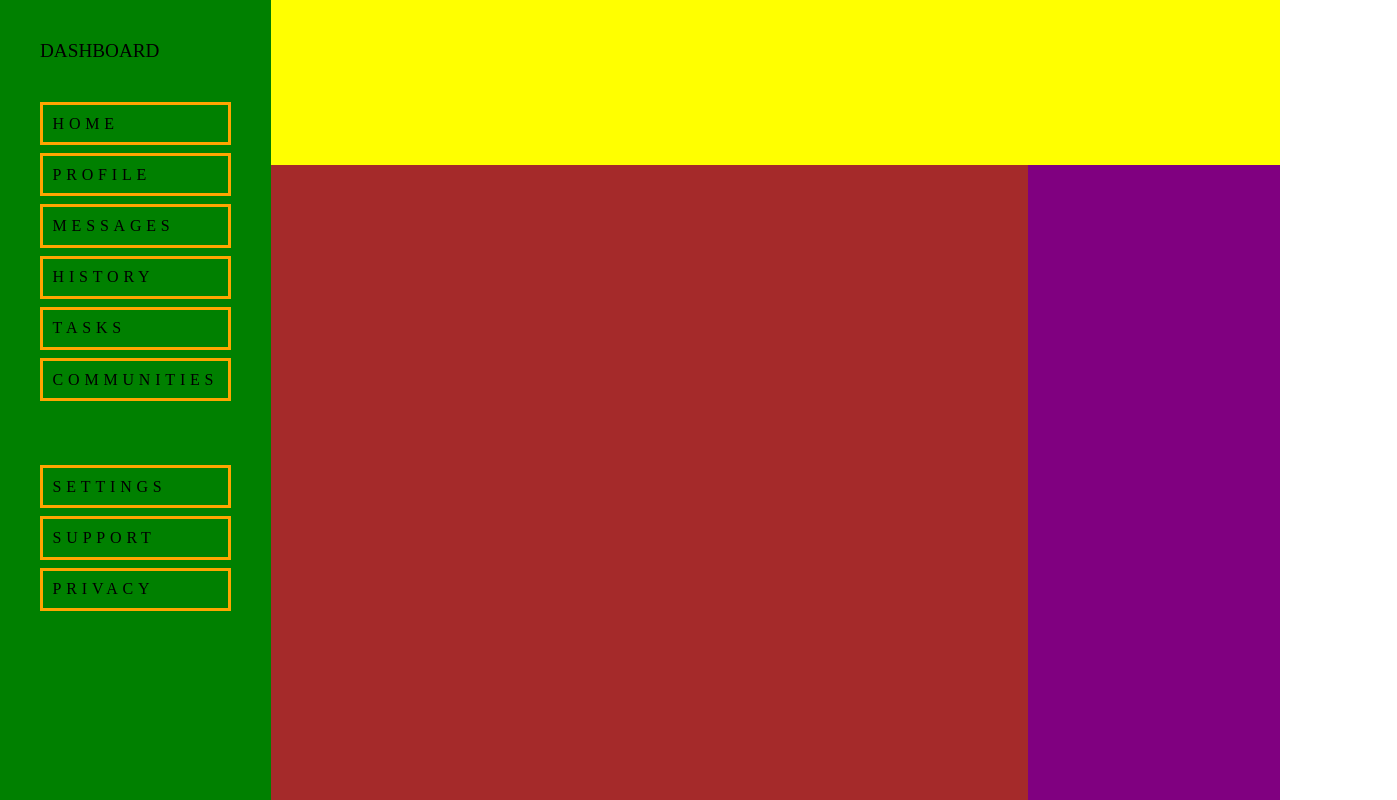
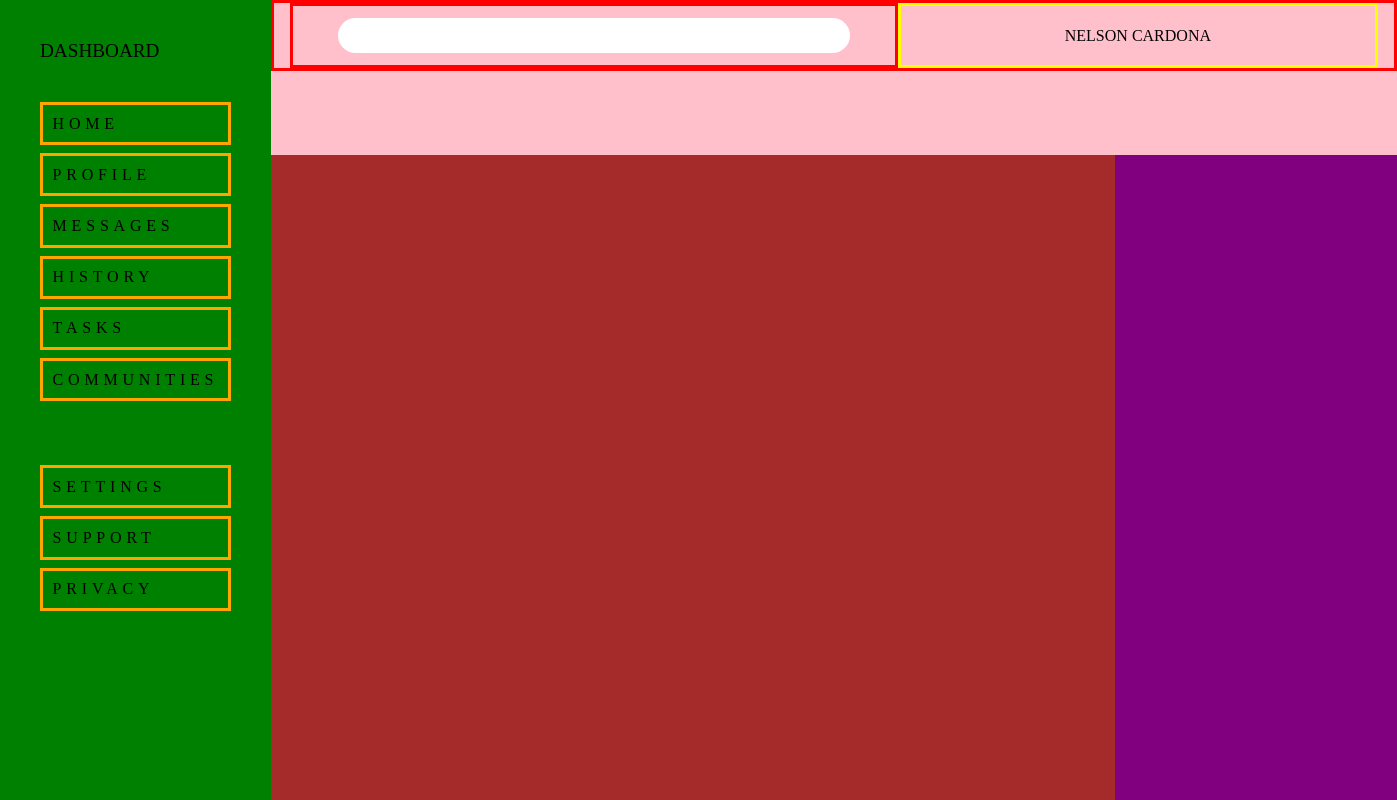
Before and after one commit to TekNellCo/dashboard1, a plain HTML site: page index.html in a window 1280 px wide. Shown: the whole page, 1397 px wide, since content can reach past the window. Drawn offline with Linux system fonts and the light colour scheme; a web font is replaced by a local one.

Commit message:
fix header top box

```diff
--- a/index.html
+++ b/index.html
@@ -25,13 +25,38 @@
                     <div class="s3">PRIVACY</div>
             </div>
         </div>
+        <div class="two">
 
 
-        <div class="two">
-            <header class="search">
-                <div class="searchbar"></div>
+
+
+            <header class="header">
+                <div class="headertopbox">
+                    <div class="searchbox">
+                        <input type="text" class="searchbar"></div>
+                    <div class="alert">NELSON CARDONA</div>
+                </div>
+
+
+
+
+
                 <div class="greeting"></div>
             </header>
+
+
+
+
+
+
+
+
+
+
+
+
+
+
             <div class="bodypage">
                 <div class="projects"></div>
                 <div class="announcements"></div>
--- a/style.css
+++ b/style.css
@@ -13,10 +13,6 @@
 }
 @font-face {
     font-family: c;
-    src: url(fonts/Overpass-Bold.ttf);
-}
-@font-face {
-    font-family: d;
     src: url(fonts/Overpass-Bold.ttf);
 }
 
@@ -62,7 +58,43 @@ body{
     letter-spacing: 0.3rem;
     cursor: pointer;
 }
+/* HEADER TOP BOX*/
+.header{
+    height: 12rem;
+    display: flex;
+    flex-direction: column;
+}
+.headertopbox{
+    display: flex;
+    justify-content: space-between;
+    border:solid red;
+    width: 100%;
+    height:46%;
+    padding: 0 1rem;
+}
+.searchbox{
+    display: flex;
+    justify-content: center;
+    align-items: center;
+    border: solid red;
+    width: 38rem;
+}
+.searchbar{
+    border: none;
+    border-radius: 25px;
+    width: 32rem;
+    height: 2.2rem;
+}
 
+.alert{
+    display: flex;
+    justify-content: center;
+    align-items: center;
+    border: solid yellow;
+    width: 30rem;
+    font-family: c;
+}
+/* HEADER BOTTOM BOX */
 
 
 
```
